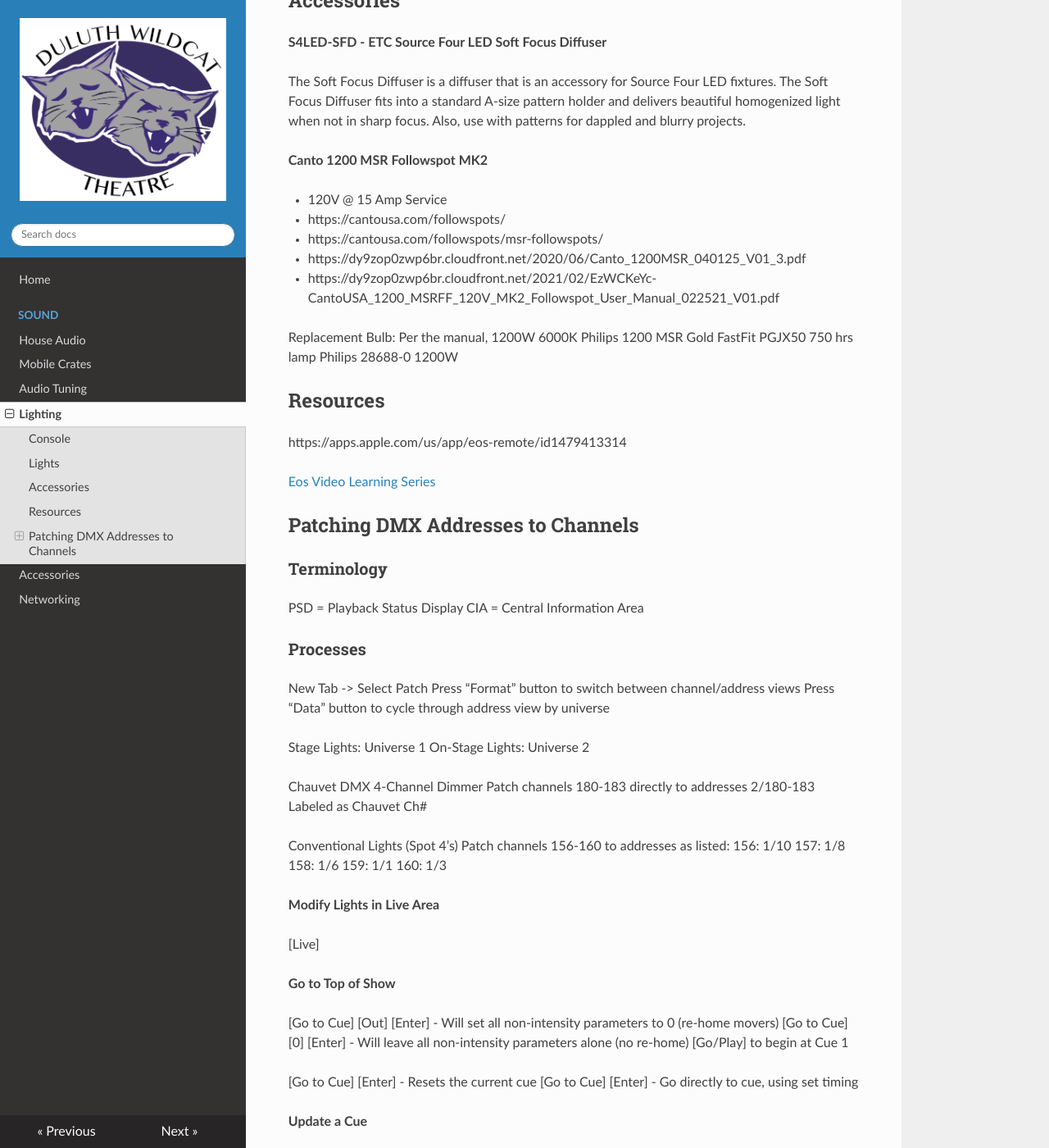
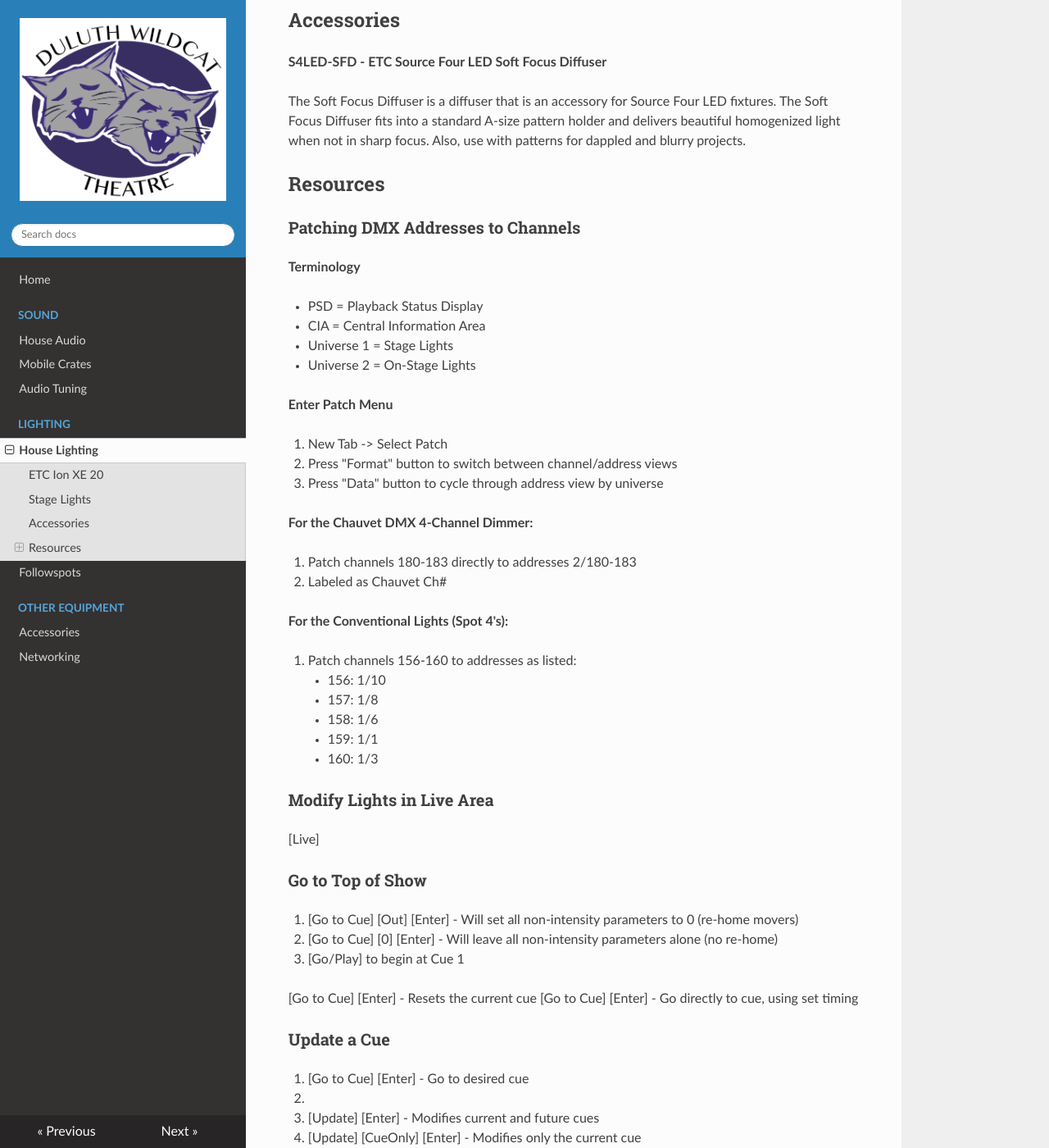
Before and after one commit to DustinGrau/DuluthTheatre, an MkDocs documentation site: the page built from docs/lighting.md, in a window 1280 px wide and 1400 px high, scrolled down 504 px. Shown: the whole window at 82% size. Built offline with MkDocs 1.6.1, drawn with Linux system fonts in a browser that asks for light colours; nearby versions of some CDN libraries; some of the changed text lies outside the part shown.

Commit message:
Update docs

```diff
--- a/docs/lighting.md
+++ b/docs/lighting.md
@@ -1,17 +1,18 @@
-# Theatre Lighting
+# Lighting Equipment
 
-## Console
+## [ETC Ion XE 20](https://www.etcconnect.com/Products/Consoles/Eos-Consoles/Ion-Xe/Features.aspx?LangType=1033)
 
-ETC Ion XE 20
-https://www.etcconnect.com/WebDocs/Controls/EosFamilyOnlineHelp/en-us/Default.htm
-https://www.etcconnect.com/Products/Consoles/Eos-Consoles/Ion-Xe/Features.aspx?LangType=1033
-https://www.etcconnect.com/WorkArea/DownloadAsset.aspx?id=10737492144
+[Online Manual](https://www.etcconnect.com/WebDocs/Controls/EosFamilyOnlineHelp/en-us/Default.htm)
 
-## Lights
+[EOS Remote](https://apps.apple.com/us/app/eos-remote/id1479413314)
+
+[Eos Video Learning Series](https://youtu.be/4joUizLBXAg?feature=shared)
+
+## Stage Lights
+
+In-House: 9 Spots, 4 Movers, ? Pars
 
 [ETC ColorSource Spot V](https://www.etcconnect.com/Products/Entertainment-Fixtures/ColorSource-Spot-V/Features.aspx?LangType=1033)
-
-In-House: 9 Spots, 4 Movers, ? Pars
 
 ## Accessories
 
@@ -19,78 +20,58 @@
 
 The Soft Focus Diffuser is a diffuser that is an accessory for Source Four LED fixtures. The Soft Focus Diffuser fits into a standard A-size pattern holder and delivers beautiful homogenized light when not in sharp focus. Also, use with patterns for dappled and blurry projects.
 
-**Canto 1200 MSR Followspot MK2**
-
-* 120V @ 15 Amp Service
-* https://cantousa.com/followspots/
-* https://cantousa.com/followspots/msr-followspots/
-* https://dy9zop0zwp6br.cloudfront.net/2020/06/Canto_1200MSR_040125_V01_3.pdf
-* https://dy9zop0zwp6br.cloudfront.net/2021/02/EzWCKeYc-CantoUSA_1200_MSRFF_120V_MK2_Followspot_User_Manual_022521_V01.pdf
-
-Replacement Bulb:
-Per the manual, 1200W 6000K Philips 1200 MSR Gold FastFit PGJX50 750 hrs lamp
-Philips 28688-0 1200W
-
 ## Resources
 
-https://apps.apple.com/us/app/eos-remote/id1479413314
+### Patching DMX Addresses to Channels
 
-[Eos Video Learning Series](https://youtu.be/4joUizLBXAg?feature=shared)
+**Terminology**
 
+* PSD = Playback Status Display
+* CIA = Central Information Area
+* Universe 1 = Stage Lights
+* Universe 2 = On-Stage Lights
 
-## Patching DMX Addresses to Channels
+**Enter Patch Menu**
 
-### Terminology
+1. New Tab -> Select Patch
+2. Press "Format" button to switch between channel/address views
+3. Press "Data" button to cycle through address view by universe
 
-PSD = Playback Status Display
-CIA = Central Information Area
+**For the Chauvet DMX 4-Channel Dimmer:**
 
-### Processes
+2. Patch channels 180-183 directly to addresses 2/180-183
+3. Labeled as Chauvet Ch#
 
-New Tab -> Select Patch
-Press “Format” button to switch between channel/address views
-Press “Data” button to cycle through address view by universe
+**For the Conventional Lights (Spot 4's):**
 
-Stage Lights: Universe 1
-On-Stage Lights: Universe 2
+1. Patch channels 156-160 to addresses as listed:
+    * 156: 1/10
+    * 157: 1/8
+    * 158: 1/6
+    * 159: 1/1
+    * 160: 1/3
 
-Chauvet DMX 4-Channel Dimmer
-Patch channels 180-183 directly to addresses 2/180-183
-Labeled as Chauvet Ch#
-
-Conventional Lights (Spot 4’s)
-Patch channels 156-160 to addresses as listed:
-156: 1/10
-157: 1/8
-158: 1/6
-159: 1/1
-160: 1/3
-
-
-**Modify Lights in Live Area**
+### Modify Lights in Live Area
 
 [Live]
 
+### Go to Top of Show
 
-**Go to Top of Show**
-
-[Go to Cue] [Out] [Enter] - Will set all non-intensity parameters to 0 (re-home movers)
-[Go to Cue] [0] [Enter] - Will leave all non-intensity parameters alone (no re-home)
-[Go/Play] to begin at Cue 1
+1. [Go to Cue] [Out] [Enter] - Will set all non-intensity parameters to 0 (re-home movers)
+2. [Go to Cue] [0] [Enter] - Will leave all non-intensity parameters alone (no re-home)
+3. [Go/Play] to begin at Cue 1
 
 [Go to Cue] [Enter] - Resets the current cue
 [Go to Cue] <number> [Enter] - Go directly to cue, using set timing
 
+### Update a Cue
 
-**Update a Cue**
+1. [Go to Cue] <number> [Enter] - Go to desired cue
+2. <make any changes>
+3. [Update] [Enter] - Modifies current and future cues
+4. [Update] [CueOnly] [Enter] - Modifies only the current cue
 
-[Go to Cue] <number> [Enter] - Go to desired cue
-<make any changes>
-[Update] [Enter] - Modifies current and future cues
-[Update] [CueOnly] [Enter] - Modifies only the current cue
+### Park Lights - Locks the value of a channel
 
-
-**Park Lights - Locks the value of a channel**
-
-<channel number, combo, or thru> [At] [Out] [Park] [Enter]
-[Park] [Enter] - Prompts to un-park any parked channels
+* <channel number, combo, or thru> [At] [Out] [Park] [Enter]
+* [Park] [Enter] - Prompts to un-park any parked channels
--- a/mkdocs.yml
+++ b/mkdocs.yml
@@ -54,6 +54,9 @@
     - House Audio: house_audio.md
     - Mobile Crates: mobile_crates.md
     - Audio Tuning: audio_tuning.md
-  - Lighting: lighting.md
-  - Accessories: accessories.md
-  - Networking: networking.md
+  - Lighting:
+    - House Lighting: lighting.md
+    - Followspots: spotlights.md
+  - Other Equipment:
+    - Accessories: accessories.md
+    - Networking: networking.md
```
Also changed, not shown: docs/accessories.md (+13 -20 lines), docs/audio_tuning.md (+22 -17 lines), docs/mobile_crates.md (+24 -30 lines), docs/spotlights.md (added, +14 -0 lines).
